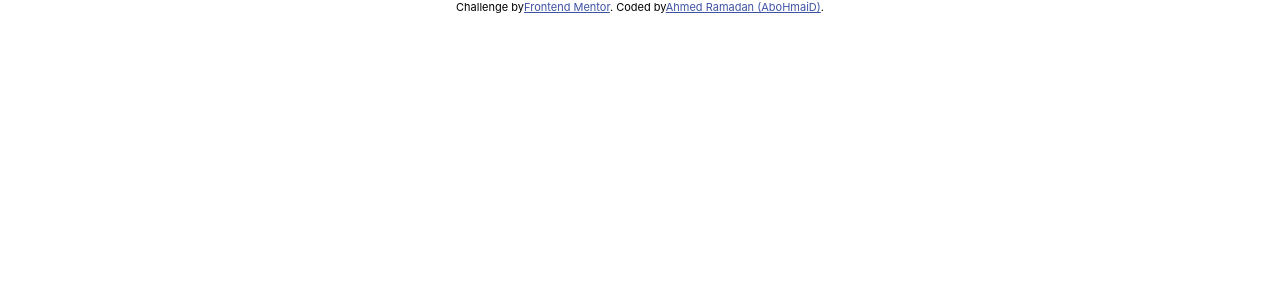
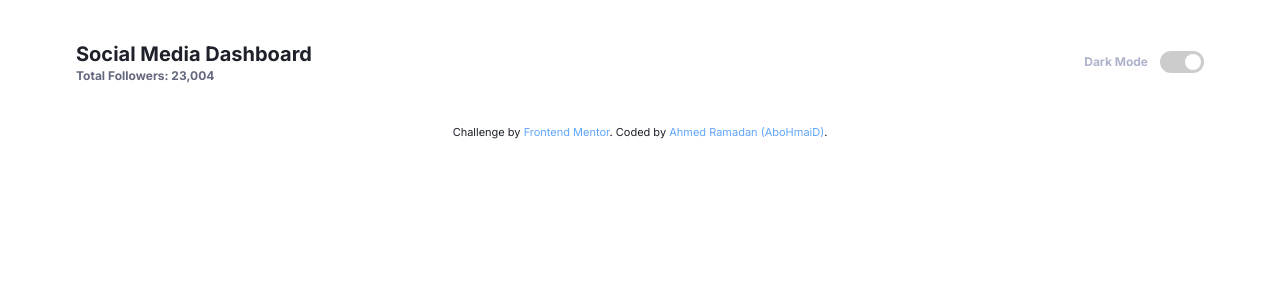
Before and after one commit to ahmed-abohmaid/social-media-dashboard, a React (Create React App) app in the folder social-media-dashboard-with-theme-switcher-master/social-dashbord/: page / in a window 1280 px wide. Shown: the top 300 px of the page. Built offline with nearby package versions, Linux system fonts and the light colour scheme.

Commit message:
Tailwind & Header & dark mode

```diff
--- a/social-media-dashboard-with-theme-switcher-master/social-dashbord/package.json
+++ b/social-media-dashboard-with-theme-switcher-master/social-dashbord/package.json
@@ -34,5 +34,8 @@
       "last 1 firefox version",
       "last 1 safari version"
     ]
+  },
+  "devDependencies": {
+    "tailwindcss": "^3.2.4"
   }
 }
--- a/social-media-dashboard-with-theme-switcher-master/social-dashbord/public/index.html
+++ b/social-media-dashboard-with-theme-switcher-master/social-dashbord/public/index.html
@@ -3,7 +3,7 @@
   <head>
     <meta charset="utf-8" />
     <link rel="icon" type="image/png" sizes="32x32" href="favicon-32x32.png" />
-    <meta name="viewport" content="width=device-width, initial-scale=1.0">
+    <meta name="viewport" content="width=device-width, initial-scale=1.0" />
     <meta name="theme-color" content="#000000" />
     <meta
       name="description"
@@ -22,13 +22,21 @@
       work correctly both with client-side routing and a non-root public URL.
       Learn how to configure a non-root public URL by running `npm run build`.
     -->
+    <link rel="preconnect" href="https://fonts.googleapis.com" />
+    <link rel="preconnect" href="https://fonts.gstatic.com" crossorigin />
+    <link
+      href="https://fonts.googleapis.com/css2?family=Inter:wght@200;300;400;700&display=swap"
+      rel="stylesheet"
+    />
     <title>Frontend Mentor | Social Media Dashboard</title>
     <style>
-      .attribution { font-size: 11px; text-align: center; }
-      .attribution a { color: hsl(228, 45%, 44%); }
+      .attribution {
+        font-size: 11px;
+        text-align: center;
+      }
     </style>
   </head>
-  <body>
+  <body className="dark">
     <noscript>You need to enable JavaScript to run this app.</noscript>
     <div id="root"></div>
     <!--
--- a/social-media-dashboard-with-theme-switcher-master/social-dashbord/src/App.js
+++ b/social-media-dashboard-with-theme-switcher-master/social-dashbord/src/App.js
@@ -1,26 +1,29 @@
-import "./App.css";
+import Header from "./components/Header";
 
 function App() {
   return (
-    <div className="App">
-      <div class="attribution">
-        Challenge by
+    <div className="absolute top-0 left-0 w-full h-full bg-white dark:bg-dark">
+      <div className="pt-5 px-14">
+        <Header />
+        <div className="attribution mt-5">
+          <span className="text-light-darkBlue dark:text-white">Challenge by</span>{" "}
           <a
             href="https://www.frontendmentor.io?ref=challenge"
             rel="noreferrer"
             target="_blank"
           >
-          Frontend Mentor
+            <span className="text-blue-400">Frontend Mentor</span>
           </a>
-        . Coded by
+          . <span className="text-light-darkBlue dark:text-white">Coded by</span>{" "}
           <a
             href="https://github.com/Ahmed-AboHmaiD"
             rel="noreferrer"
             target="_blank"
           >
-          Ahmed Ramadan (AboHmaiD)
+            <span className="text-blue-400">Ahmed Ramadan (AboHmaiD)</span>
           </a>
           .
+        </div>
       </div>
     </div>
   );
--- /dev/null
+++ b/social-media-dashboard-with-theme-switcher-master/social-dashbord/src/components/Header.css
@@ -0,0 +1,52 @@
+/* The switch - the box around the slider */
+.switch {
+  font-size: 11px;
+  position: relative;
+  display: inline-block;
+  width: 4em;
+  height: 2em;
+}
+
+/* Hide default HTML checkbox */
+.switch input {
+  opacity: 0;
+  width: 0;
+  height: 0;
+}
+
+/* The slider */
+.slider {
+  position: absolute;
+  cursor: pointer;
+  top: 0;
+  left: 0;
+  right: 0;
+  bottom: 0;
+  background-color: #ccc;
+  transition: 0.4s;
+  border-radius: 30px;
+}
+
+.slider:before {
+  position: absolute;
+  content: "";
+  height: 1.4em;
+  width: 1.4em;
+  border-radius: 20px;
+  right: 0.3em;
+  bottom: 0.3em;
+  background-color: white;
+  transition: 0.4s;
+}
+
+input:checked + .slider {
+  background-image: linear-gradient(to right, hsl(210, 78%, 56%), hsl(146, 68%, 55%));
+}
+
+input:focus + .slider {
+  box-shadow: 0 0 1px linear-gradient(to right, hsl(210, 78%, 56%), hsl(146, 68%, 55%));
+}
+
+input:checked + .slider:before {
+  transform: translateX(-2em);
+}
--- /dev/null
+++ b/social-media-dashboard-with-theme-switcher-master/social-dashbord/src/components/Header.jsx
@@ -0,0 +1,43 @@
+import React from "react";
+import { useState, useEffect } from "react";
+import "./Header.css";
+
+function Header() {
+  const [theme, setTheme] = useState("light");
+
+  useEffect(() => {
+    if (theme === "dark") {
+      document.documentElement.classList.add("dark");
+    } else {
+      document.documentElement.classList.remove("dark");
+    }
+  }, [theme]);
+
+  const handleSetTheme = () => {
+    setTheme(theme === "dark" ? "light" : "dark");
+  };
+
+  return (
+    <div className="flex justify-between items-center p-5 sm:gap-0 gap-5">
+      <div className="flex-start">
+        <div className="font-bold text-xl text-light-darkBlue dark:text-white">
+          Social Media Dashboard
+        </div>
+        <p className="text-light-blue dark:text-dark-blue font-bold text-xs">
+          Total Followers: 23,004
+        </p>
+      </div>
+      <div className="flex-end flex items-center">
+        <div className="text-light-grayBlue dark:text-white font-bold text-xs mr-1 sm:mr-3 w-9 sm:w-auto">
+          Dark Mode
+        </div>
+        <label class="switch">
+          <input type="checkbox" onClick={handleSetTheme} />
+          <span class="slider"></span>
+        </label>
+      </div>
+    </div>
+  );
+}
+
+export default Header;
--- a/social-media-dashboard-with-theme-switcher-master/social-dashbord/src/index.css
+++ b/social-media-dashboard-with-theme-switcher-master/social-dashbord/src/index.css
@@ -1,13 +1,15 @@
+@tailwind base;
+@tailwind components;
+@tailwind utilities;
+
 body {
   margin: 0;
-  font-family: -apple-system, BlinkMacSystemFont, 'Segoe UI', 'Roboto', 'Oxygen',
-    'Ubuntu', 'Cantarell', 'Fira Sans', 'Droid Sans', 'Helvetica Neue',
-    sans-serif;
+  font-family: "Inter", sans-serif;
   -webkit-font-smoothing: antialiased;
   -moz-osx-font-smoothing: grayscale;
 }
 
 code {
-  font-family: source-code-pro, Menlo, Monaco, Consolas, 'Courier New',
+  font-family: source-code-pro, Menlo, Monaco, Consolas, "Courier New",
     monospace;
 }
--- /dev/null
+++ b/social-media-dashboard-with-theme-switcher-master/social-dashbord/tailwind.config.js
@@ -0,0 +1,99 @@
+module.exports = {
+  purge: ["./src/**/*.{js,jsx,ts,tsx}", "./public/index.html"],
+  darkMode: "class",
+  theme: {
+    extend: {
+      margin: {
+        320: "320px",
+      },
+      width: {
+        190: "190px",
+        275: "275px",
+        300: "300px",
+        340: "340px",
+        350: "350px",
+        656: "656px",
+        880: "880px",
+        508: "508px",
+      },
+      height: {
+        80: "80px",
+        340: "340px",
+        370: "370px",
+        420: "420px",
+        510: "510px",
+        600: "600px",
+        685: "685px",
+        800: "800px",
+        "90vh": "90vh",
+      },
+      flex: {
+        0.7: "0.7 1 0%",
+      },
+      maxHeight: {
+        370: "370px",
+      },
+      minWidth: {
+        210: "210px",
+        350: "350px",
+        620: "620px",
+      },
+      textColor: {
+        light: {
+          blue: "hsl(228, 12%, 44%)",
+          darkBlue:"hsl(230, 17%, 14%)",
+          grayBlue:"hsl(230, 22%, 74%)",
+        },
+        dark: {
+          blue: "hsl(228, 34%, 66%)",
+        }
+      },
+      backgroundColor: {
+        dark: "hsl(230, 17%, 14%)",
+        mainColor: "#FBF8F9",
+        secondaryColor: "#F0F0F0",
+        blackOverlay: "rgba(0, 0 ,0 ,0.7)",
+      },
+      keyframes: {
+        "slide-in": {
+          "0%": {
+            "-webkit-transform": "translateX(-200px)",
+            transform: "translateX(-200px)",
+          },
+          "100%": {
+            "-webkit-transform": "translateX(0px)",
+            transform: "translateX(0px)",
+          },
+        },
+
+        "slide-fwd": {
+          "0%": {
+            "-webkit-transform": "translateY(-100px)",
+            transform: "translateY(-100px)",
+          },
+          "100%": {
+            "-webkit-transform": "translateY(0)",
+            transform: "translateY(0)",
+          },
+        },
+      },
+      animation: {
+        "slide-in": "slide-in 0.5s ease-out",
+        "slide-fwd":
+          " slide-fwd 0.45s cubic-bezier(0.250, 0.460, 0.450, 0.940) both",
+      },
+      transitionProperty: {
+        height: "height",
+      },
+    },
+    cursor: {
+      "zoom-in": "zoom-in",
+      pointer: "pointer",
+    },
+  },
+  variants: {
+    // backgroundColor: ['active'],
+    extend: {},
+  },
+  plugins: [],
+};
```
Also changed, not shown: social-media-dashboard-with-theme-switcher-master/social-dashbord/src/App.css (deleted), 1 other file (tests, documents, lock files or other folders). Lines whose indentation alone changed are shown as unchanged.
